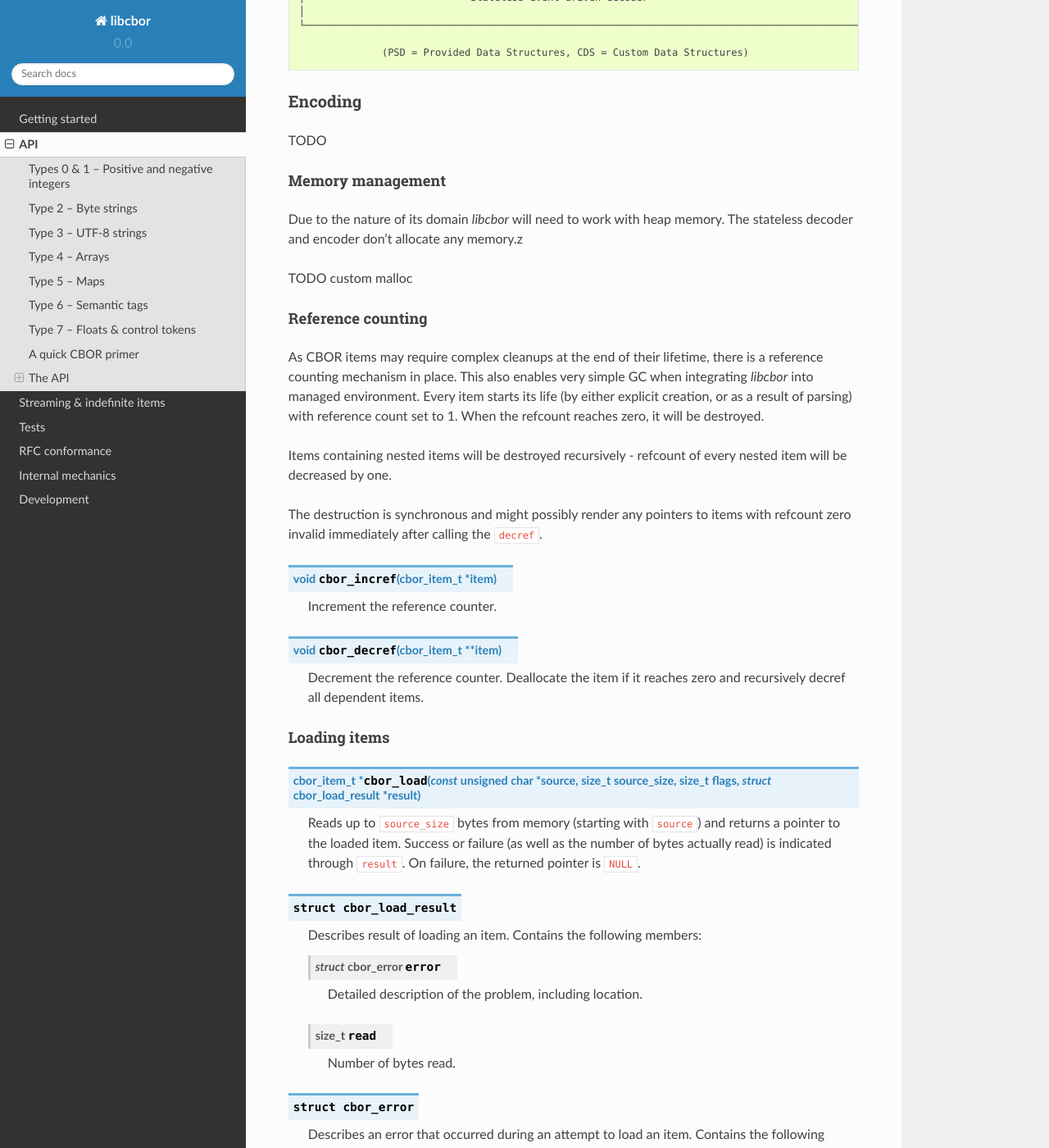
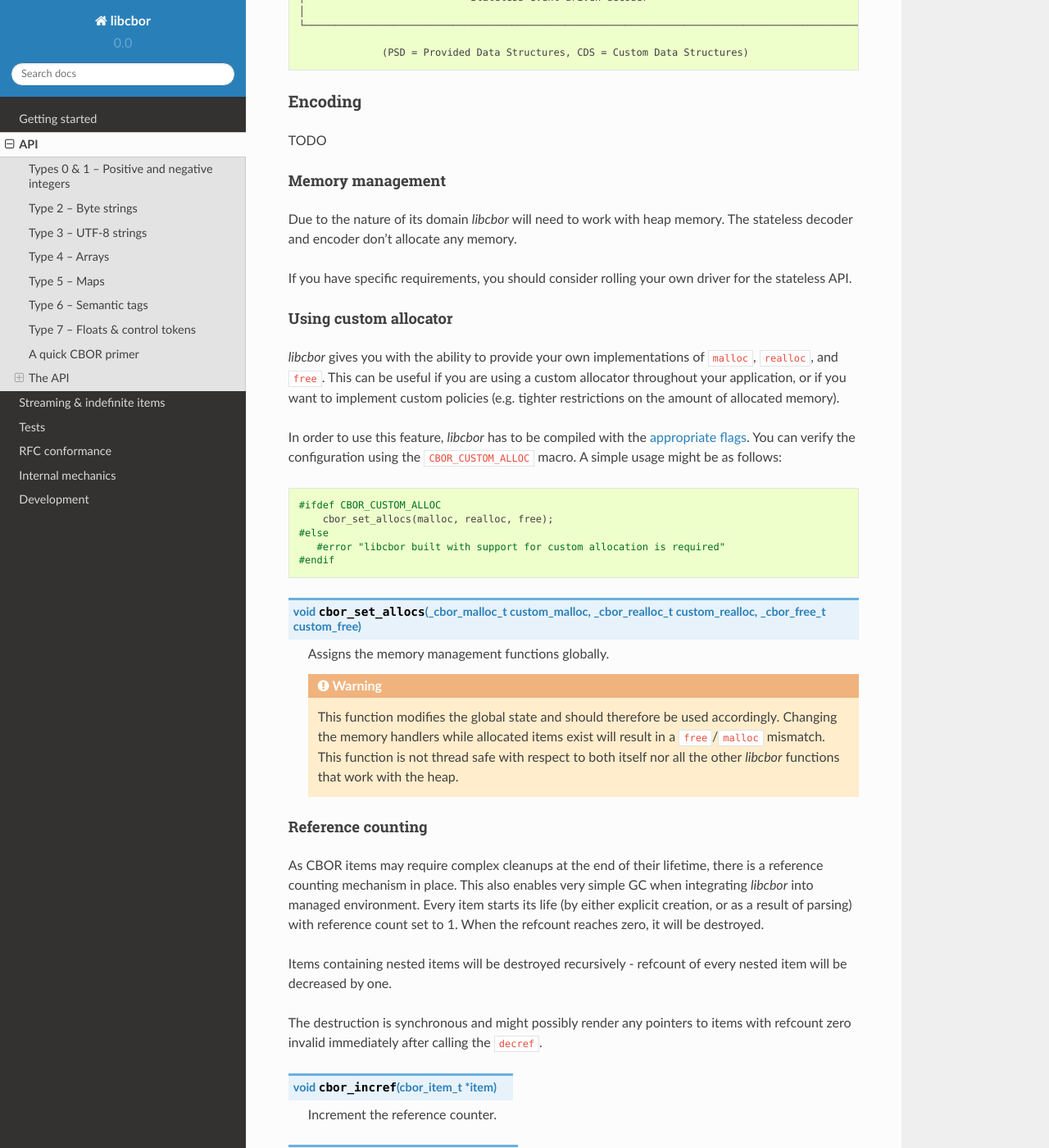
Before and after one commit to PJK/libcbor, a Sphinx documentation site: the page built from doc/source/api.rst, in a window 1280 px wide and 1400 px high, scrolled down 3178 px. Shown: the whole window at 82% size. Built offline with Sphinx 7.4.7 and the Read the Docs theme 2.0.0, drawn with Linux system fonts in a browser that asks for light colours; some of the changed text lies outside the part shown.

Commit message:
Better custom allocation & docs

```diff
--- a/CMakeLists.txt
+++ b/CMakeLists.txt
@@ -26,7 +26,7 @@ include_directories(src)
 
 option(CUSTOM_ALLOC "Custom, dynamically defined allocator support" OFF)
 if(CUSTOM_ALLOC)
-    add_definitions(-DCUSTOM_ALLOC=1)
+    add_definitions(-DCBOR_CUSTOM_ALLOC=1)
 endif(CUSTOM_ALLOC)
 
 
--- a/doc/source/api.rst
+++ b/doc/source/api.rst
@@ -108,9 +108,31 @@ TODO
 Memory management
 ^^^^^^^^^^^^^^^^^^^
 
-Due to the nature of its domain *libcbor* will need to work with heap memory. The stateless decoder and encoder don't allocate any memory.z
+Due to the nature of its domain *libcbor* will need to work with heap memory. The stateless decoder and encoder don't allocate any memory.
 
-TODO custom malloc
+If you have specific requirements, you should consider rolling your own driver for the stateless API.
+
+Using custom allocator
+^^^^^^^^^^^^^^^^^^^^^^^^
+
+*libcbor* gives you with the ability to provide your own implementations of ``malloc``, ``realloc``, and ``free``. This can be useful if you are using a custom allocator throughout your application, or if you want to implement custom policies (e.g. tighter restrictions on the amount of allocated memory).
+
+In order to use this feature, *libcbor* has to be compiled with the :doc:`appropriate flags <getting_started>`. You can verify the configuration using the ``CBOR_CUSTOM_ALLOC`` macro. A simple usage might be as follows:
+
+.. code-block:: c
+
+    #ifdef CBOR_CUSTOM_ALLOC
+        cbor_set_allocs(malloc, realloc, free);
+    #else
+       #error "libcbor built with support for custom allocation is required"
+    #endif
+
+.. function:: void cbor_set_allocs(_cbor_malloc_t custom_malloc, _cbor_realloc_t custom_realloc, _cbor_free_t custom_free)
+
+    Assigns the memory management functions globally.
+
+    .. warning:: This function modifies the global state and should therefore be used accordingly. Changing the memory handlers while allocated items exist will result in a ``free``/``malloc`` mismatch. This function is not thread safe with respect to both itself nor all the other *libcbor* functions that work with the heap.
+
 
 Reference counting
 ^^^^^^^^^^^^^^^^^^^^^
@@ -169,7 +191,7 @@ Loading items
 	TODO
 
 
-Item types
+Types of items
 ^^^^^^^^^^^^^^^^^^^^^
 
 A :type:`cbor_item_t` can be probed for its type using these functions
```
Also changed, not shown: doc/source/getting_started.rst (+10 -1 lines), 2 other files.
